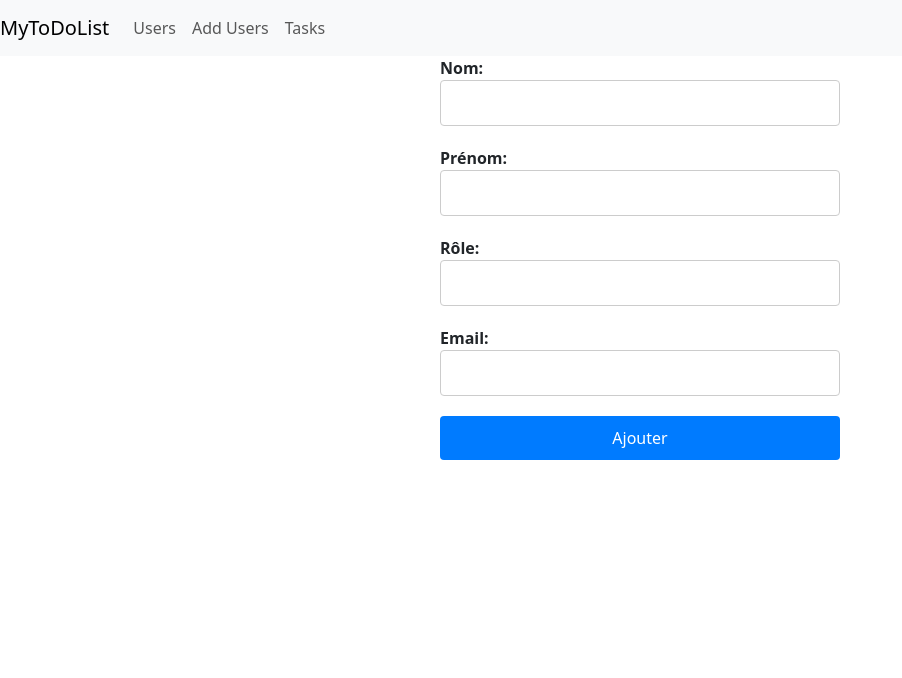
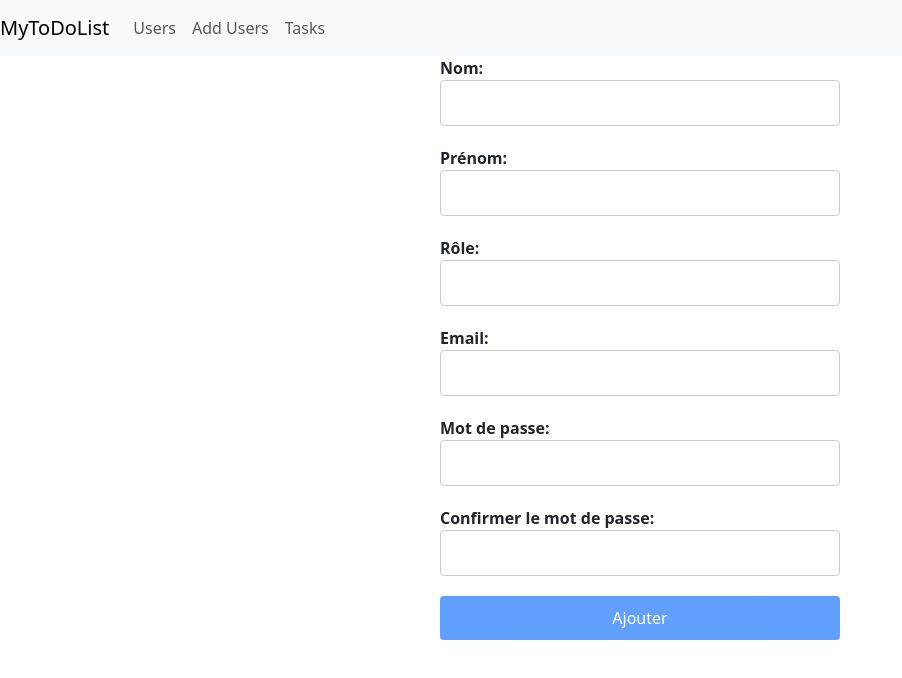
Before and after one commit to leaacoco/MyToDoList, an Angular app: page /user-add in a window 1280 px wide. Shown: the top 678 px of the page, without its empty margins (0-902 px from the left). Built offline with nearby package versions, Linux system fonts and the light colour scheme.

Commit message:
password+css

```diff
--- a/src/app/update-user/update-user.component.css
+++ b/src/app/update-user/update-user.component.css
@@ -0,0 +1,75 @@
+.user-form {
+    display: flex;
+    flex-direction: column;
+    max-width: 400px;
+    margin: 0 auto;
+  }
+
+  .form-group {
+    margin-bottom: 20px;
+  }
+
+  label {
+    font-weight: bold;
+  }
+
+  .form-control {
+    padding: 10px;
+    border: 1px solid #ccc;
+    border-radius: 4px;
+  }
+
+  select.form-control {
+    appearance: none;
+    -webkit-appearance: none;
+    background-repeat: no-repeat;
+    background-position: right center;
+    background-size: 16px 16px;
+    padding-right: 30px;
+  }
+
+  .btn {
+    padding: 10px 20px;
+    background-color: #007bff;
+    color: #fff;
+    border: none;
+    border-radius: 4px;
+    cursor: pointer;
+  }
+
+  .btn-primary {
+    background-color: #007bff;
+  }
+
+  @media screen and (max-width: 600px) {
+    .user-form {
+      max-width: 100%;
+      padding: 0 20px;
+    }
+  }
+
+  .password-requirements {
+    color: red;
+    font-size: 14px;
+    margin-top: 5px;
+  }
+
+  /* CSS spécifique au formulaire de modification */
+
+  .user-update-form {
+    margin-top: 20px;
+  }
+
+  .user-update-form label {
+    display: block;
+    margin-bottom: 5px;
+  }
+
+  .user-update-form input[type="text"],
+  .user-update-form input[type="email"] {
+    width: 100%;
+  }
+
+  .user-update-form button[type="submit"] {
+    margin-top: 10px;
+  }
--- a/src/app/update-user/update-user.component.html
+++ b/src/app/update-user/update-user.component.html
@@ -1,4 +1,5 @@
-<form [formGroup]="userForm" (ngSubmit)="UpdateUser()">
+<div class="user-update-form">
+  <form [formGroup]="userForm" (ngSubmit)="UpdateUser()">
     <label>Nom :</label>
     <input type="text" formControlName="nom">
     <br>
@@ -6,10 +7,11 @@
     <input type="text" formControlName="prenom">
     <br>
     <label>Role :</label>
-    <input type="role" formControlName="role">
+    <input type="text" formControlName="role">
     <br>
     <label>Adresse email :</label>
     <input type="email" formControlName="email">
     <br>
     <button type="submit">Mettre à jour</button>
   </form>
+</div>
--- a/src/app/user-add/user-add.component.css
+++ b/src/app/user-add/user-add.component.css
@@ -47,3 +47,9 @@
       padding: 0 20px;
     }
   }
+
+  .password-requirements {
+    color: red;
+    font-size: 14px;
+    margin-top: 5px;
+  }
--- a/src/app/user-add/user-add.component.html
+++ b/src/app/user-add/user-add.component.html
@@ -9,7 +9,7 @@
   </div>
   <div class="form-group">
     <label for="role">Rôle:</label>
-    <select name="role" [(ngModel)]="newUser.role" id="role" class="form-control">
+    <select [(ngModel)]="newUser.role" name="role" id="role" class="form-control">
       <option value="admin">Administrateur</option>
       <option value="utilisateur" selected>Utilisateur</option>
     </select>
@@ -18,5 +18,24 @@
     <label for="email">Email:</label>
     <input type="email" [(ngModel)]="newUser.email" name="email" id="email" class="form-control">
   </div>
-  <button type="submit" class="btn btn-primary">Ajouter</button>
+  <div class="form-group">
+    <label for="password">Mot de passe:</label>
+    <input type="password" [(ngModel)]="newUser.password" name="password" id="password" class="form-control"
+      (focus)="showPasswordRequirements = true" (blur)="showPasswordRequirements = false">
+    <div *ngIf="showPasswordRequirements" class="password-requirements">
+      <ul>
+        <li *ngIf="!isPasswordLengthValid()">Le mot de passe doit contenir au moins 8 caractères.</li>
+        <li *ngIf="!isPasswordContainsUppercase()">Le mot de passe doit contenir au moins une lettre majuscule.</li>
+        <li *ngIf="!isPasswordContainsLowercase()">Le mot de passe doit contenir au moins une lettre minuscule.</li>
+        <li *ngIf="!isPasswordContainsNumber()">Le mot de passe doit contenir au moins un chiffre.</li>
+        <li *ngIf="!isPasswordContainsSpecialCharacter()">Le mot de passe doit contenir au moins un caractère spécial.</li>
+      </ul>
+    </div>
+  </div>
+  <div class="form-group">
+    <label for="confirmPassword">Confirmer le mot de passe:</label>
+    <input type="password" [(ngModel)]="confirmPassword" name="confirmPassword" id="confirmPassword" class="form-control">
+    <div *ngIf="passwordsMatch()" class="text-danger">Les mots de passe ne correspondent pas.</div>
+  </div>
+  <button type="submit" [disabled]="passwordsMatch() || !isPasswordValid()" class="btn btn-primary">Ajouter</button>
 </form>
--- a/src/app/user-add/user-add.component.ts
+++ b/src/app/user-add/user-add.component.ts
@@ -1,27 +1,74 @@
 import { Component } from '@angular/core';
 import { User } from 'src/models/user/user';
 import { UserServiceService } from 'src/services/userService/user-service.service';
-import { FormsModule } from '@angular/forms';
+import { Router } from '@angular/router';
+
 
 @Component({
   selector: 'app-user-add',
   templateUrl: './user-add.component.html',
   styleUrls: ['./user-add.component.css']
 })
+export class UserAddComponent {
+  newUser: User = new User();
+  confirmPassword: string = '';
+  showPasswordRequirements: boolean = false;
 
-export class UserAddComponent {
-  newUser: User = new User()
-  constructor(private us: UserServiceService){}
+  constructor(private us: UserServiceService, private router: Router) {}
 
-  adduser(){
+  adduser() {
     this.us.createUser(this.newUser).subscribe(
       Response => {
-        console.log("ça marche", Response)
-      this.newUser = new User()
-    },
-    error => {
-      console.log("ça marche aps")
+        console.log("ça marche", Response);
+        this.newUser = new User();
+        this.router.navigate(['/users']); // Redirection vers '/users'
+      },
+      error => {
+        console.log("ça marche pas");
+      }
+    );
+  }
+
+
+  // Méthodes de validation des règles de mot de passe
+  isPasswordLengthValid() {
+    if (this.newUser.password?.length != undefined )
+    {
+      return this.newUser.password?.length >= 8;
     }
-    )
+    else{
+      return undefined
+    }
+  }
+
+  isPasswordContainsUppercase() {
+    return /[A-Z]/.test(this.newUser.password ?? '');
+  }
+
+  isPasswordContainsLowercase() {
+    return /[a-z]/.test(this.newUser.password ?? '');
+  }
+
+  isPasswordContainsNumber() {
+    return /[0-9]/.test(this.newUser.password ?? '');
+  }
+
+  isPasswordContainsSpecialCharacter() {
+    return /[!@#$%^&*]/.test(this.newUser.password ?? '');
+  }
+
+  passwordsMatch() {
+    return this.newUser.password !== this.confirmPassword;
+  }
+
+  isPasswordValid() {
+    return (
+      this.isPasswordLengthValid() &&
+      this.isPasswordContainsUppercase() &&
+      this.isPasswordContainsLowercase() &&
+      this.isPasswordContainsNumber() &&
+      this.isPasswordContainsSpecialCharacter() &&
+      !this.passwordsMatch()
+    );
   }
 }
--- a/src/app/users/users.component.css
+++ b/src/app/users/users.component.css
@@ -0,0 +1,54 @@
+.table {
+    width: 100%;
+    border-collapse: collapse;
+  }
+
+  .table th,
+  .table td {
+    padding: 12px;
+    text-align: left;
+    vertical-align: middle;
+  }
+
+  .table thead {
+    background-color: #333;
+    color: #fff;
+  }
+
+  .table th {
+    font-weight: bold;
+  }
+
+  .table tbody tr:nth-child(even) {
+    background-color: #f9f9f9;
+  }
+
+  .table tbody tr:hover {
+    background-color: #f1f1f1;
+  }
+
+  .btn-modify {
+    padding: 8px 12px;
+    background-color: #007bff;
+    color: #fff;
+    border: none;
+    border-radius: 4px;
+    cursor: pointer;
+  }
+
+  .btn-modify:hover {
+    background-color: #0056b3;
+  }
+
+  .btn-delete {
+    padding: 8px 12px;
+    background-color: #dc3545;
+    color: #fff;
+    border: none;
+    border-radius: 4px;
+    cursor: pointer;
+  }
+
+  .btn-delete:hover {
+    background-color: #b02a37;
+  }
--- a/src/app/users/users.component.html
+++ b/src/app/users/users.component.html
@@ -1,6 +1,5 @@
 <table class="table">
   <thead class="thead-dark">
-
     <tr>
       <th>id</th>
       <th>nom</th>
@@ -23,7 +22,7 @@
       </td>
       <td>
         <!-- Bouton de Suppression de l'employé -->
-            <button class="btn-modify" [routerLink]="['/user-delete', user.id]">Supprimer</button>
+        <button class="btn-delete" [routerLink]="['/user-delete', user.id]">Supprimer</button>
       </td>
     </tr>
   </tbody>
--- a/src/models/user/user.ts
+++ b/src/models/user/user.ts
@@ -1,24 +1,21 @@
 export class User {
-    id: number | undefined
-    nom: string | undefined
-    prenom: string | undefined
-    role: string | undefined
-    email: string | undefined
+    id: number | undefined;
+    nom: string | undefined;
+    prenom: string | undefined;
+    role: string | undefined;
+    email: string | undefined;
+    password: string | undefined;
 
-    constructor(){
-        this.id = 0,
-        this.nom = "",
-        this.prenom = "",
-        this.role = "",
-        this.email = ""
+    constructor() {
+      this.id = 0;
+      this.nom = '';
+      this.prenom = '';
+      this.role = '';
+      this.email = '';
+      this.password = '';
     }
 
-
-    loadfromjson(jsonelement: any){
-        Object.assign(this, jsonelement)
+    loadFromJson(jsonelement: any) {
+      Object.assign(this, jsonelement);
     }
-
-
-
-
-}
+  }
--- a/src/services/userService/user-service.service.ts
+++ b/src/services/userService/user-service.service.ts
@@ -18,7 +18,7 @@ export class UserServiceService {
             const users: User[] = [];
             for (const jsonUser of result) {
               const user = new User();
-              user.loadfromjson(jsonUser);
+              user.loadFromJson(jsonUser);
               users.push(user);
             }
             observer.next(users);
```
Also changed, not shown: src/app/user-delete/user-delete.component.ts (+21 -19 lines). Lines whose indentation alone changed are shown as unchanged.
